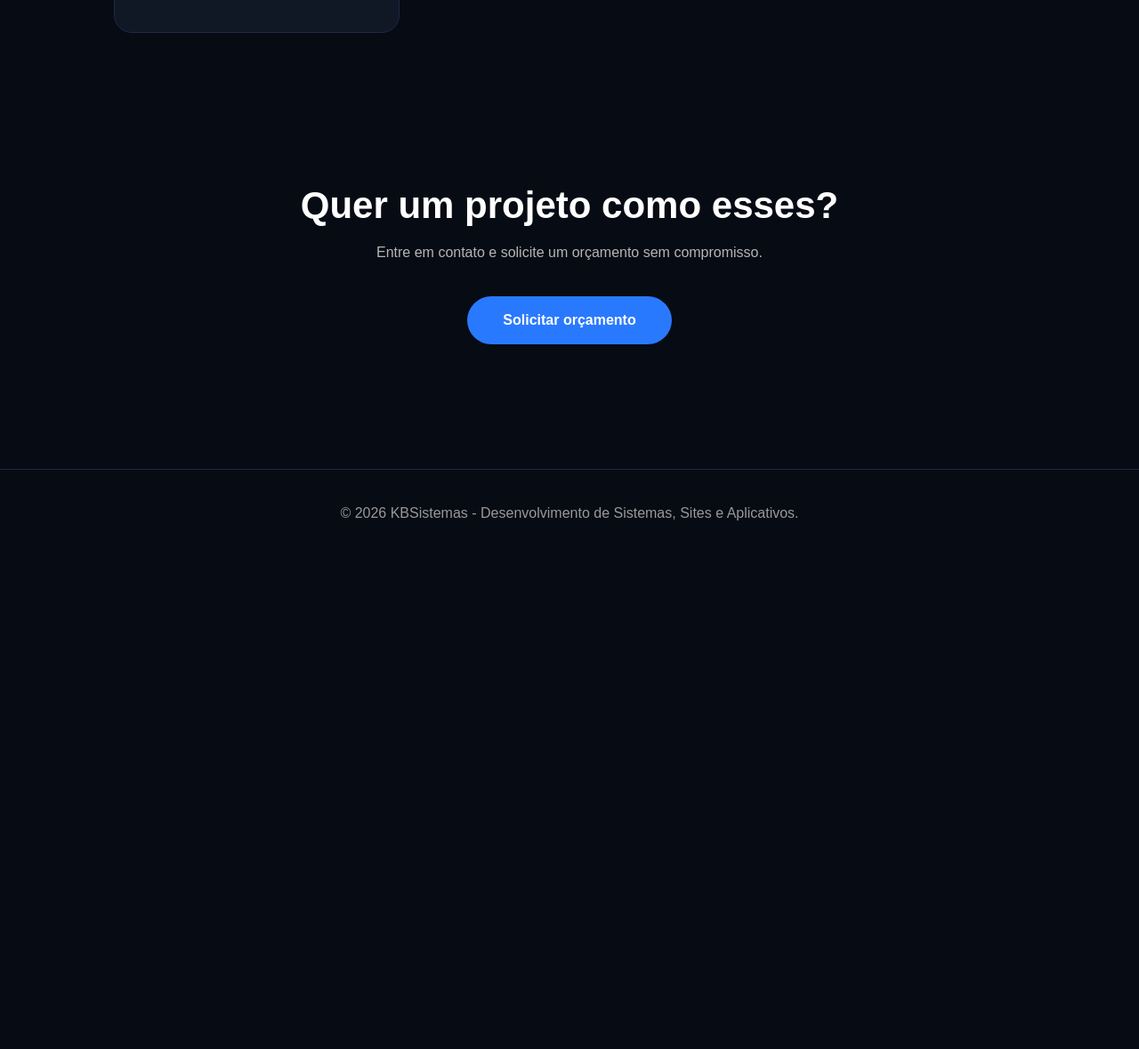
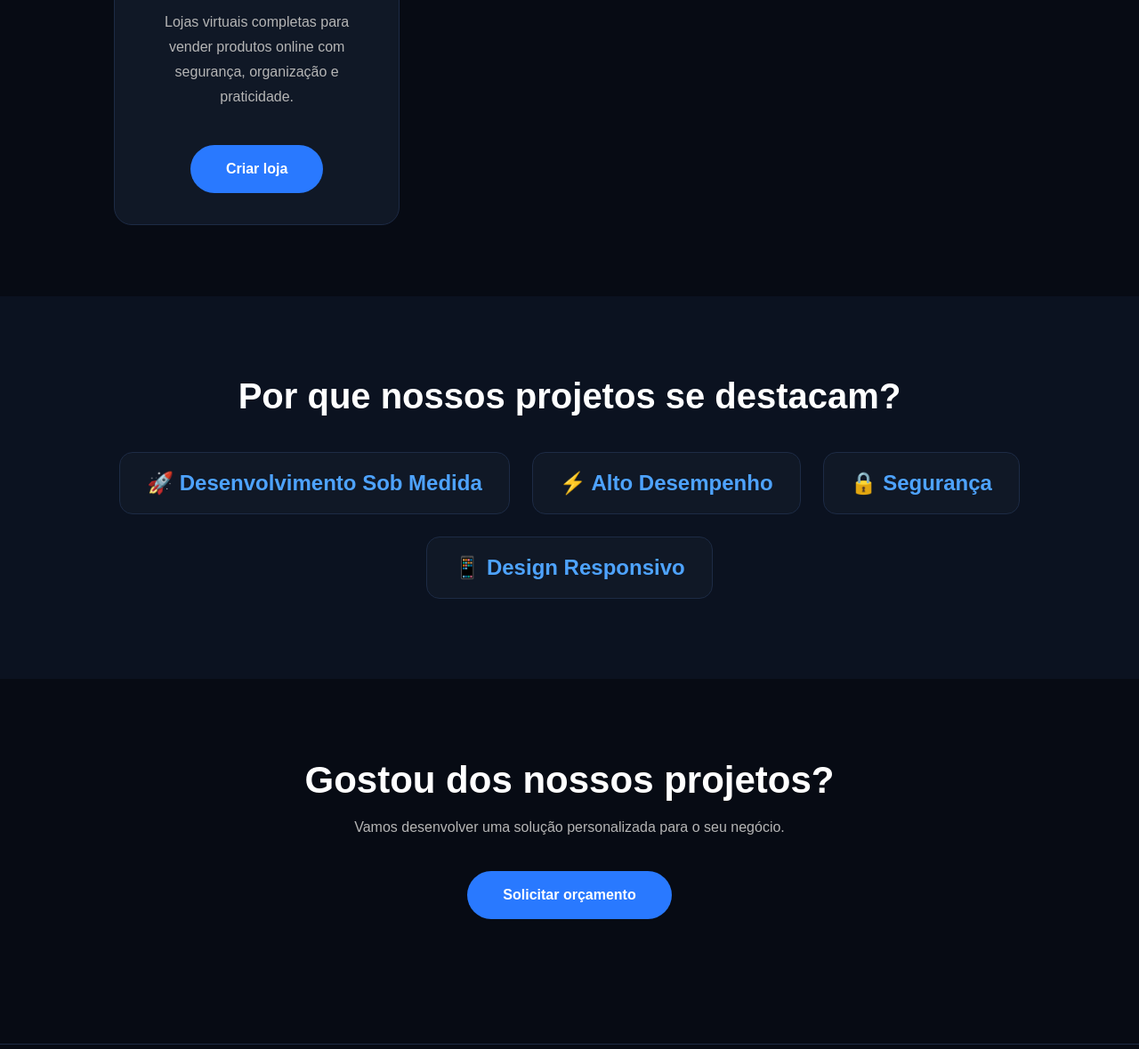
Before and after one commit to kauabarbosaa1728-web/kbsistemas-site, a Flask app: page /projetos in a window 1280 px wide. Shown: the part 1352-2531 px from the top of the page at 89% size. Before the commit the page ends 1937 px from the top, so only its background shows below. Run offline with Flask 3, Linux system fonts and the light colour scheme.

Commit message:
Update projetos.html

```diff
--- a/templates/projetos.html
+++ b/templates/projetos.html
@@ -35,10 +35,10 @@
 
 <section class="destaque">
 
-<h1>Projetos Desenvolvidos</h1>
+<h1>Nossos Projetos</h1>
 
 <p>
-Conheça alguns dos projetos desenvolvidos pela KBSistemas. Criamos soluções modernas, seguras e personalizadas para empresas de diferentes segmentos.
+Conheça alguns dos trabalhos desenvolvidos pela KBSistemas. Cada projeto é criado de forma personalizada para atender às necessidades de cada cliente.
 </p>
 
 </section>
@@ -49,7 +49,7 @@ Conheça alguns dos projetos desenvolvidos pela KBSistemas. Criamos soluções m
 
 <div class="card">
 
-<img src="/static/img/kbsistemas.png" alt="Sistema ERP" style="width:100%;border-radius:12px;margin-bottom:20px;">
+<img src="/static/img/kbsistemas.png" alt="KBSistemas ERP" style="width:100%;border-radius:12px;margin-bottom:20px;">
 
 <h2>💻 KBSistemas ERP</h2>
 
@@ -57,19 +57,35 @@ Conheça alguns dos projetos desenvolvidos pela KBSistemas. Criamos soluções m
 Sistema completo de gestão empresarial com controle de estoque, financeiro, usuários, relatórios, movimentações e painel administrativo.
 </p>
 
+<a href="/orcamento" class="botao">
+
+Quero um sistema
+
+</a>
+
 </div>
+
+
 
 <div class="card">
 
-<img src="/static/img/site.png" alt="Site Profissional" style="width:100%;border-radius:12px;margin-bottom:20px;">
+<img src="/static/img/site.png" alt="Sites Profissionais" style="width:100%;border-radius:12px;margin-bottom:20px;">
 
 <h2>🌐 Sites Profissionais</h2>
 
 <p>
-Sites modernos, rápidos, responsivos e preparados para gerar credibilidade e conquistar novos clientes.
+Sites modernos, rápidos e totalmente responsivos para empresas que desejam fortalecer sua presença digital.
 </p>
 
+<a href="/orcamento" class="botao">
+
+Solicitar site
+
+</a>
+
 </div>
+
+
 
 <div class="card">
 
@@ -78,10 +94,18 @@ Sites modernos, rápidos, responsivos e preparados para gerar credibilidade e co
 <h2>📱 Aplicativos</h2>
 
 <p>
-Aplicativos personalizados para empresas, com foco em produtividade, atendimento e facilidade de uso.
+Aplicativos personalizados desenvolvidos para automatizar processos e melhorar a experiência dos usuários.
 </p>
 
+<a href="/orcamento" class="botao">
+
+Criar aplicativo
+
+</a>
+
 </div>
+
+
 
 <div class="card">
 
@@ -90,8 +114,14 @@ Aplicativos personalizados para empresas, com foco em produtividade, atendimento
 <h2>🛒 Lojas Virtuais</h2>
 
 <p>
-Plataformas completas para venda online, com catálogo de produtos, carrinho e gestão de pedidos.
+Lojas virtuais completas para vender produtos online com segurança, organização e praticidade.
 </p>
+
+<a href="/orcamento" class="botao">
+
+Criar loja
+
+</a>
 
 </div>
 
@@ -99,12 +129,30 @@ Plataformas completas para venda online, com catálogo de produtos, carrinho e g
 
 </section>
 
+<section class="destaque">
+
+<h1>Por que nossos projetos se destacam?</h1>
+
+<div class="frases">
+
+<h2>🚀 Desenvolvimento Sob Medida</h2>
+
+<h2>⚡ Alto Desempenho</h2>
+
+<h2>🔒 Segurança</h2>
+
+<h2>📱 Design Responsivo</h2>
+
+</div>
+
+</section>
+
 <section class="contato-home">
 
-<h1>Quer um projeto como esses?</h1>
+<h1>Gostou dos nossos projetos?</h1>
 
 <p>
-Entre em contato e solicite um orçamento sem compromisso.
+Vamos desenvolver uma solução personalizada para o seu negócio.
 </p>
 
 <a href="/orcamento" class="botao">
@@ -115,7 +163,7 @@ Solicitar orçamento
 
 </section>
 
-<a href="https://wa.me/5511911524799?text=Olá,%20gostaria%20de%20fazer%20um%20orçamento" class="whatsapp">
+<a href="https://wa.me/5511911524799?text=Olá,%20gostaria%20de%20solicitar%20um%20orçamento" class="whatsapp">
 
 📱
 
@@ -124,9 +172,7 @@ Solicitar orçamento
 <footer>
 
 <p>
-
 © 2026 KBSistemas - Desenvolvimento de Sistemas, Sites e Aplicativos.
-
 </p>
 
 </footer>
```
